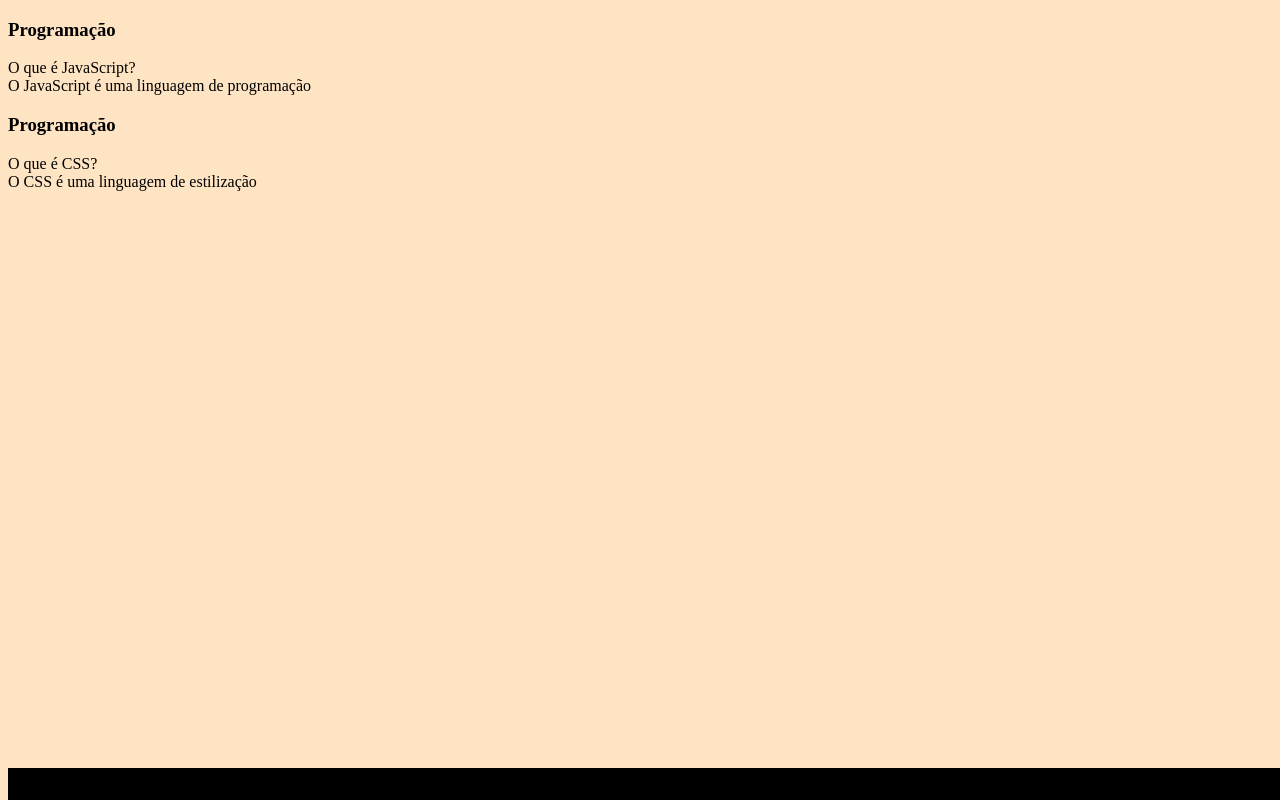
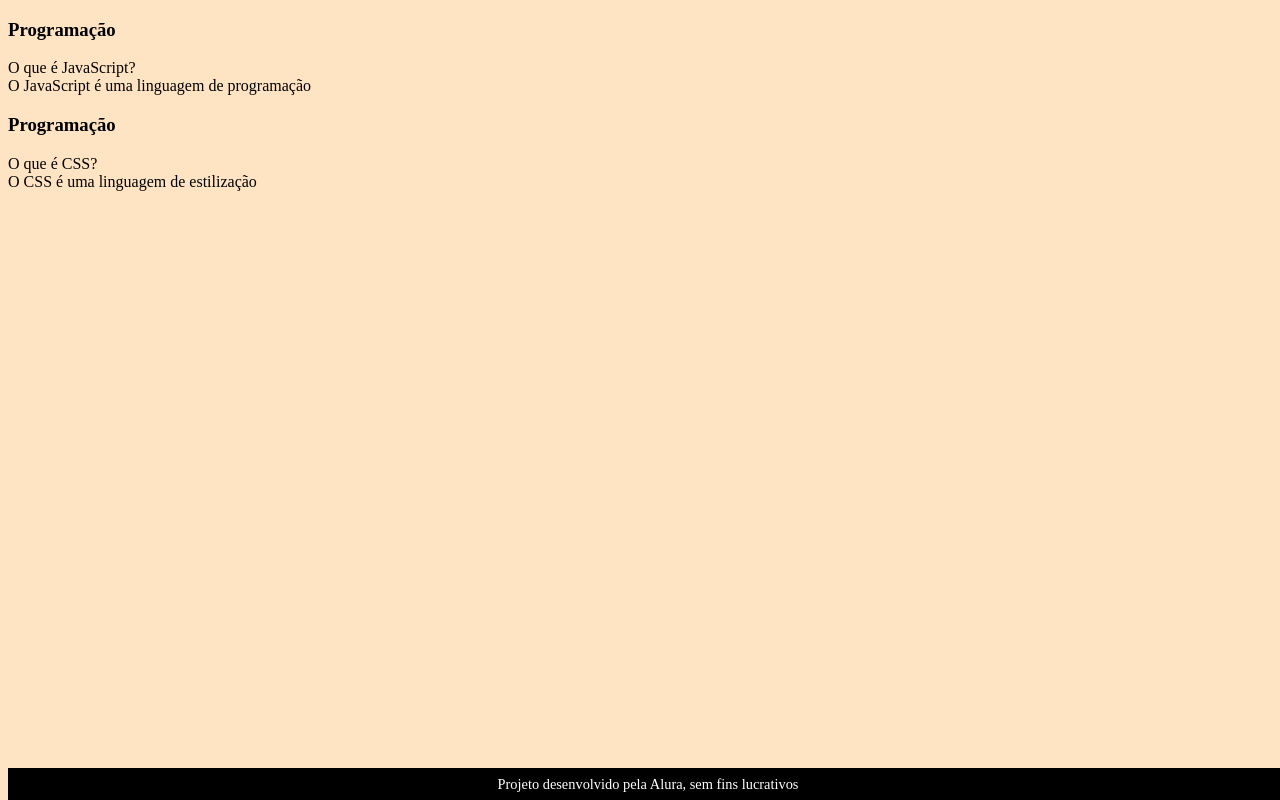
Before and after one commit to biancascheffer/alura3, a plain HTML site: page index.html in a window 1280 px wide. Drawn offline with Linux system fonts and the light colour scheme.

Commit message:
mdgikhgcd

```diff
--- a/assets/style.css
+++ b/assets/style.css
@@ -12,6 +12,6 @@ footer {
 }
 footer p {
     text-align: center;
-    font-size: 10rem;
+    font-size: 0.9rem;
     margin-top: 0.5rem;
 }
```
